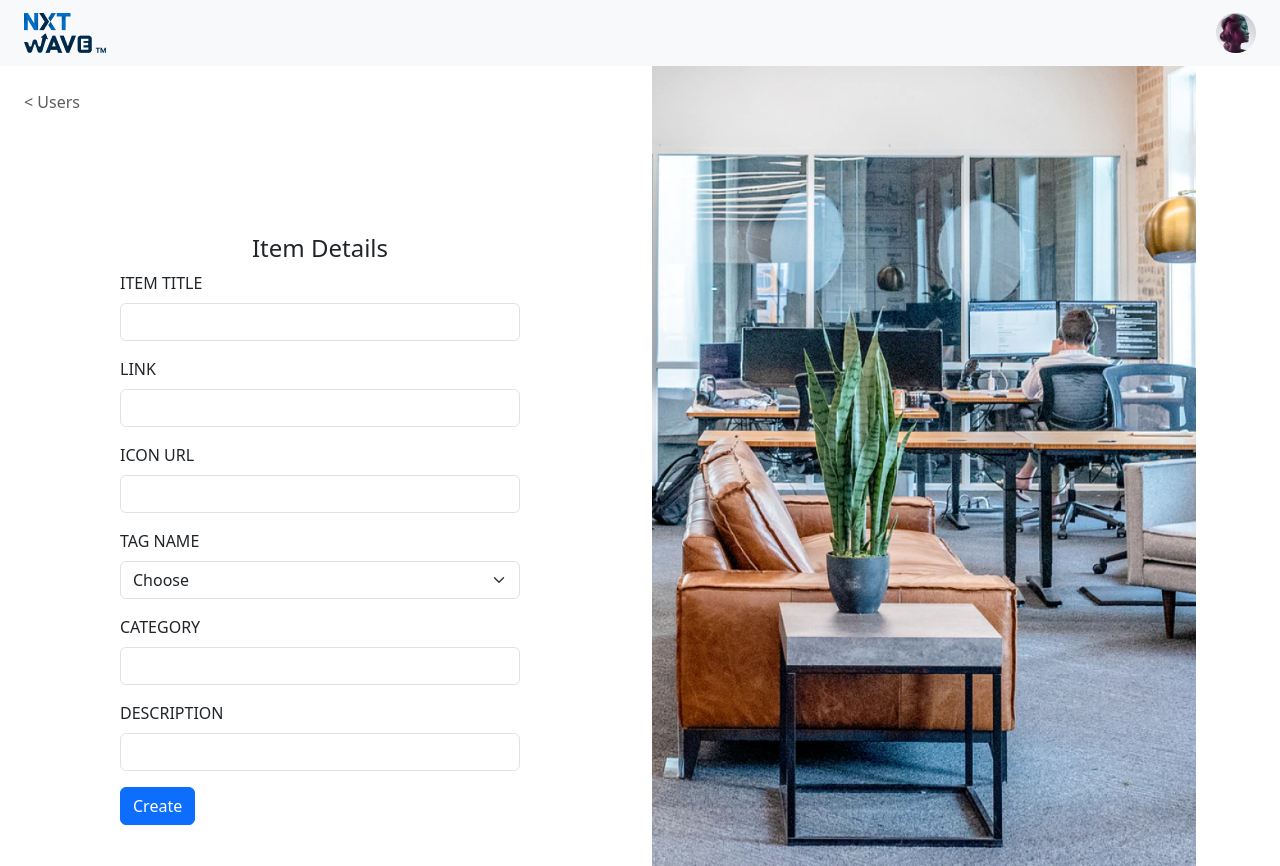
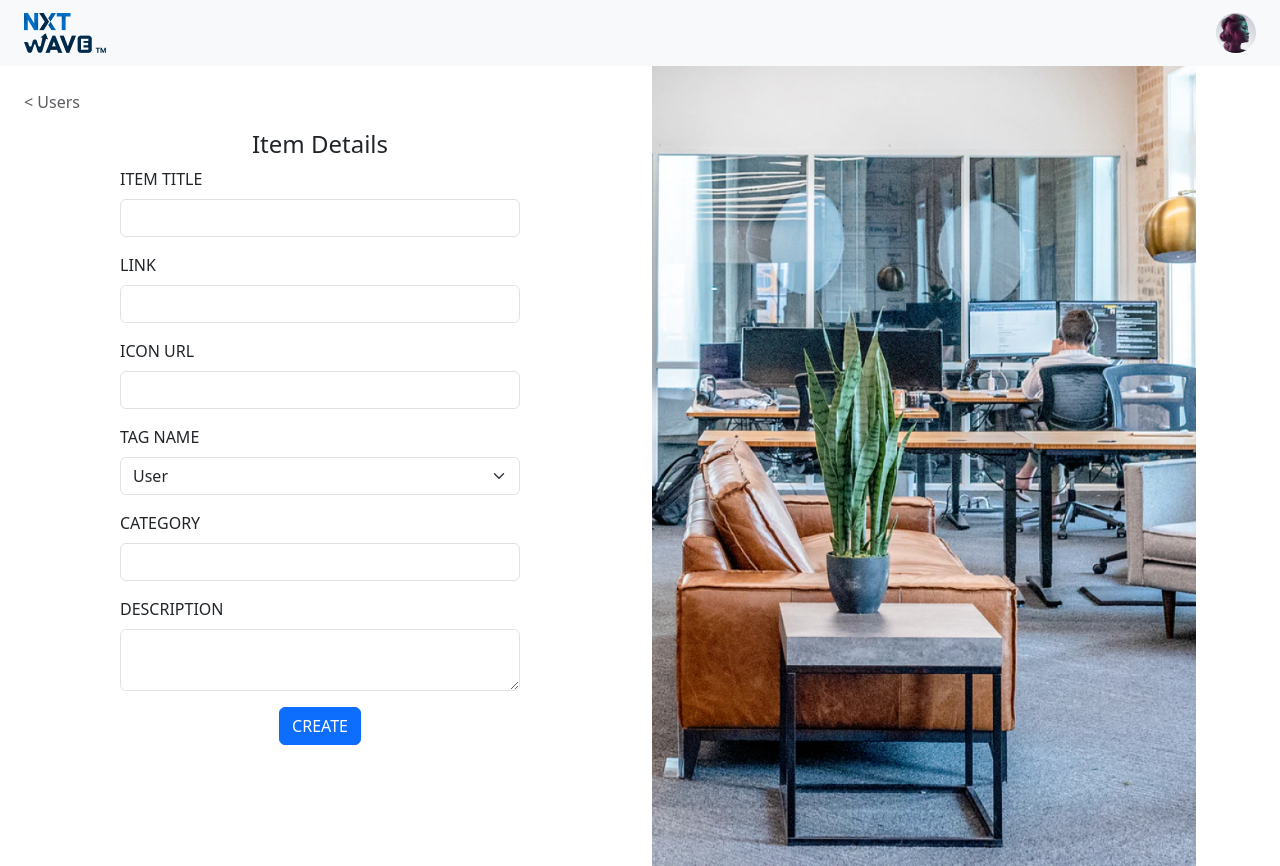
Before and after one commit to TanmayPapun12/Resource-management-admin-portal, a React (Vite) app: page /add in a window 1280 px wide. Built offline with nearby package versions, Linux system fonts and the light colour scheme.

Commit message:
add items add form

```diff
--- a/src/api.ts
+++ b/src/api.ts
@@ -18,7 +18,7 @@ export const getAllResources = async () => {
 export const addResource = async () => {
   try {
     const res = await axios.get(ADD_RESOURCES);
-    return { success: true, data: res };
+    return { success: res.status, data: res.data };
   } catch (error: unknown) {
     return { success: false, data: null, error: error };
   }
--- a/src/main.tsx
+++ b/src/main.tsx
@@ -6,7 +6,7 @@ import "react-toastify/dist/ReactToastify.css";
 
 ReactDOM.createRoot(document.getElementById("root")!).render(
   <BrowserRouter>
-    <ToastContainer />
+    <ToastContainer position="bottom-center" autoClose={1500} />
     <App />
   </BrowserRouter>
 );
--- a/src/pages/add-resource.tsx
+++ b/src/pages/add-resource.tsx
@@ -1,8 +1,55 @@
 import { useNavigate } from "react-router-dom";
 import banner from "../assets/Group-3.png";
+import { useState } from "react";
+import { toast } from "react-toastify";
+import { addResource } from "../api";
 
 const AddResource = () => {
+  const [title, setTitle] = useState("");
+  const [link, setLink] = useState("");
+  const [iconUrl, setIconUrl] = useState("");
+  const [category, setCategory] = useState("");
+  const [tag, setTag] = useState("user");
+  const [description, setDescription] = useState("");
+  const [isLoading, setIsLoading] = useState(false);
+
   const navigate = useNavigate();
+
+  const handleSubmit = async () => {
+    const requiredFields = [
+      "title",
+      "link",
+      "iconUrl",
+      "category",
+      "tag",
+      "description",
+    ];
+
+    const emptyFields = requiredFields.filter((field) => !eval(field));
+
+    if (emptyFields.length > 0) {
+      const errorMessage = `${emptyFields
+        .join(", ")
+        .replace(/\b\w/g, (l) => l.toUpperCase())} are required.`;
+      toast.error(errorMessage);
+      return;
+    }
+    setIsLoading(true);
+
+    const res = await addResource();
+    if (res.success === 200) {
+      toast.success("Resource created successfully");
+      setTitle("");
+      setCategory("");
+      setLink("");
+      setIconUrl("");
+      setDescription("");
+      setTag("user");
+    } else {
+      toast.error("Something went wrong");
+    }
+    setIsLoading(false);
+  };
 
   return (
     <div className="container-fluid">
@@ -15,7 +62,7 @@ const AddResource = () => {
           >
             {"< Users"}{" "}
           </span>
-          <div style={{ marginTop: "7.5rem" }}>
+          <div style={{ marginTop: "1rem" }}>
             <div className="text-center">
               <h4>Item Details</h4>
             </div>
@@ -23,36 +70,70 @@ const AddResource = () => {
               <form style={{ width: "25rem" }}>
                 <div className="mb-3">
                   <label className="form-label">ITEM TITLE</label>
-                  <input type="text" className="form-control" />
+                  <input
+                    type="text"
+                    className="form-control"
+                    value={title}
+                    onChange={(e) => setTitle(e.target.value)}
+                  />
                 </div>
                 <div className="mb-3">
                   <label className="form-label">LINK</label>
-                  <input type="text" className="form-control" />
+                  <input
+                    type="text"
+                    className="form-control"
+                    value={link}
+                    onChange={(e) => setLink(e.target.value)}
+                  />
                 </div>
                 <div className="mb-3">
                   <label className="form-label">ICON URL</label>
-                  <input type="text" className="form-control" />
+                  <input
+                    type="text"
+                    className="form-control"
+                    value={iconUrl}
+                    onChange={(e) => setIconUrl(e.target.value)}
+                  />
                 </div>
                 <div className="mb-3">
                   <label className="form-label">TAG NAME</label>
-                  <select className="form-select form-select mb-3">
-                    <option selected>Choose</option>
-                    <option value="1">User</option>
-                    <option value="2">Request</option>
+                  <select
+                    className="form-select form-select mb-3"
+                    value={tag}
+                    onChange={(e) => setTag(e.target.value)}
+                  >
+                    <option value="user">User</option>
+                    <option value="request">Request</option>
                   </select>
                 </div>
                 <div className="mb-3">
                   <label className="form-label">CATEGORY</label>
-                  <input type="text" className="form-control" />
+                  <input
+                    type="text"
+                    className="form-control"
+                    value={category}
+                    onChange={(e) => setCategory(e.target.value)}
+                  />
                 </div>
                 <div className="mb-3">
                   <label className="form-label">DESCRIPTION</label>
-                  <input type="text" className="form-control" />
+                  <textarea
+                    value={description}
+                    onChange={(e) => setDescription(e.target.value)}
+                    className="form-control"
+                  />
                 </div>
 
-                <button type="submit" className="btn btn-primary">
-                  Create
-                </button>
+                <div className="text-center">
+                  <button
+                    disabled={isLoading}
+                    type="button"
+                    onClick={handleSubmit}
+                    className="btn btn-primary"
+                  >
+                    CREATE
+                  </button>
+                </div>
               </form>
             </div>
           </div>
```
